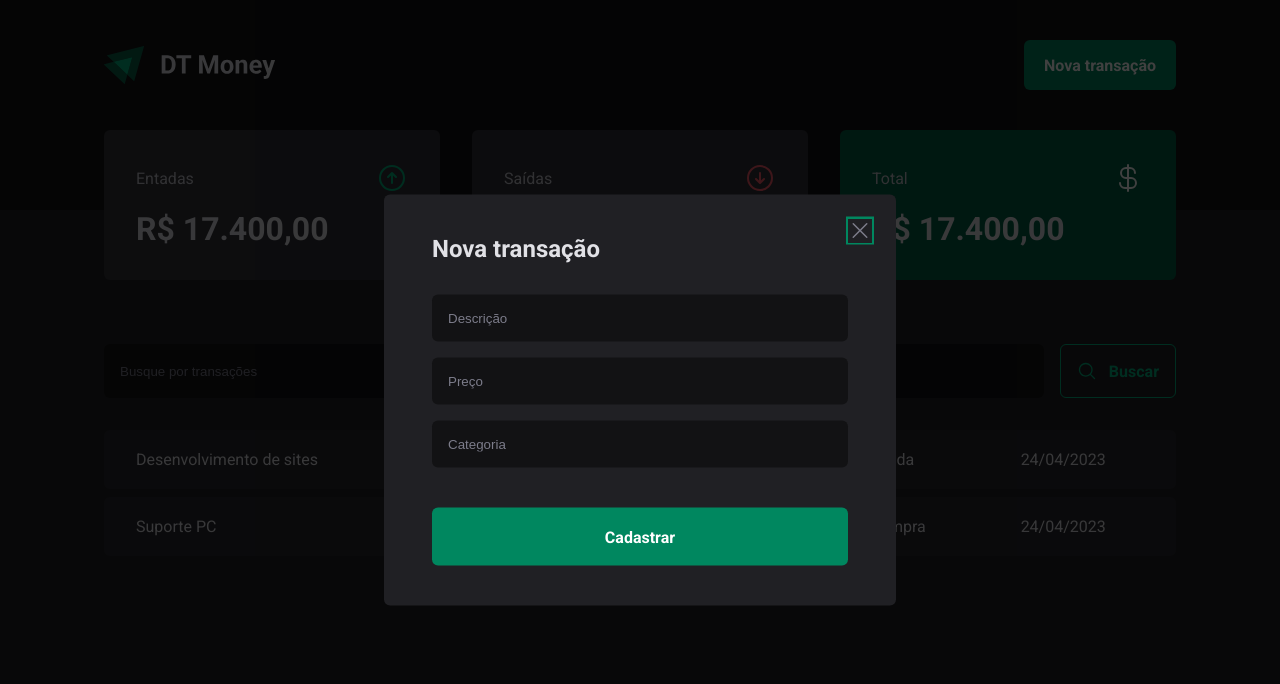
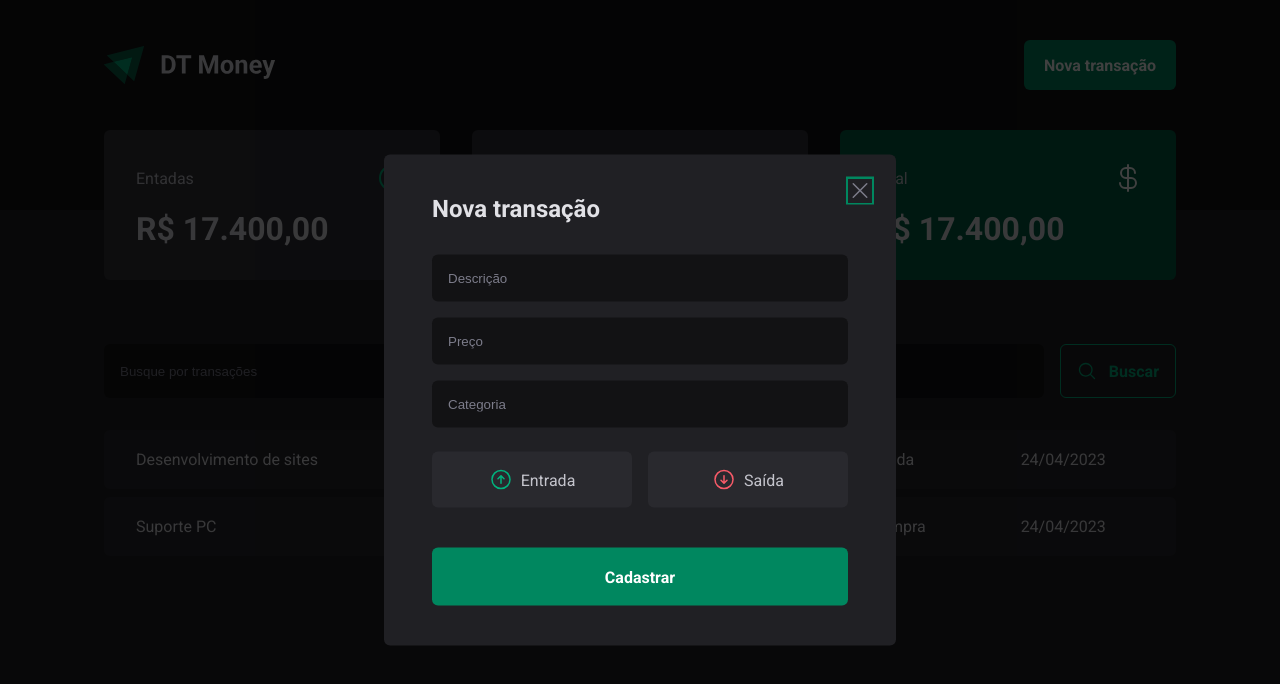
Before and after one commit to davihr1/DT-Money, a React (Vite) app: page / in a window 1280 px wide. Both pictures are taken after a click on the button "Nova transação". Shown: the top 684 px of the page. Built offline with nearby package versions, Linux system fonts and the light colour scheme.

Commit message:
Styled: button modal

```diff
--- a/src/components/NewTransactionModal/index.tsx
+++ b/src/components/NewTransactionModal/index.tsx
@@ -1,6 +1,6 @@
 import * as Dialog from '@radix-ui/react-dialog';
-import { Content, DialogClose, Overlay } from './styles';
-import { X } from '@phosphor-icons/react';
+import { Content, DialogClose, Overlay, TransactionType, TransactionTypeButton } from './styles';
+import { ArrowCircleDown, ArrowCircleUp, X } from '@phosphor-icons/react';
 
 
 export function NewTransactionModal() {
@@ -19,6 +19,19 @@
           <input type="number" placeholder='Preço' required />
           <input type="text" placeholder='Categoria' required />
 
+          <TransactionType>
+
+            <TransactionTypeButton variant='income'>
+              <ArrowCircleUp size={24} />
+              Entrada
+            </TransactionTypeButton>
+
+            <TransactionTypeButton variant='outcome'>
+              <ArrowCircleDown size={24} />
+              Saída
+            </TransactionTypeButton>
+          </TransactionType>
+
           <button type='submit'>Cadastrar</button>
         </form>
 
--- a/src/components/NewTransactionModal/styles.ts
+++ b/src/components/NewTransactionModal/styles.ts
@@ -67,3 +67,31 @@
   cursor: pointer;
   color: ${p => p.theme['gray-500']};
 `
+
+export const TransactionType = styled.div`
+display: grid;
+grid-template-columns: repeat(2, 1fr);
+gap: 1rem;
+margin-top: 0.5rem;
+`
+
+interface TransactionTypeButtonProps {
+  variant: 'income' | 'outcome';
+}
+
+export const TransactionTypeButton = styled.button<TransactionTypeButtonProps>`
+background: ${props => props.theme['gray-700']};
+padding: 1rem;
+display: flex;
+align-items: center;
+justify-content: center;
+gap: 0.5rem;
+border-radius: 6px;
+cursor: pointer;
+border: 0;
+color: ${props => props.theme['gray-300']};
+
+svg {
+  color: ${props => props.variant === 'income' ? props.theme['green-300'] : props.theme['red-300']};
+}
+`
```
